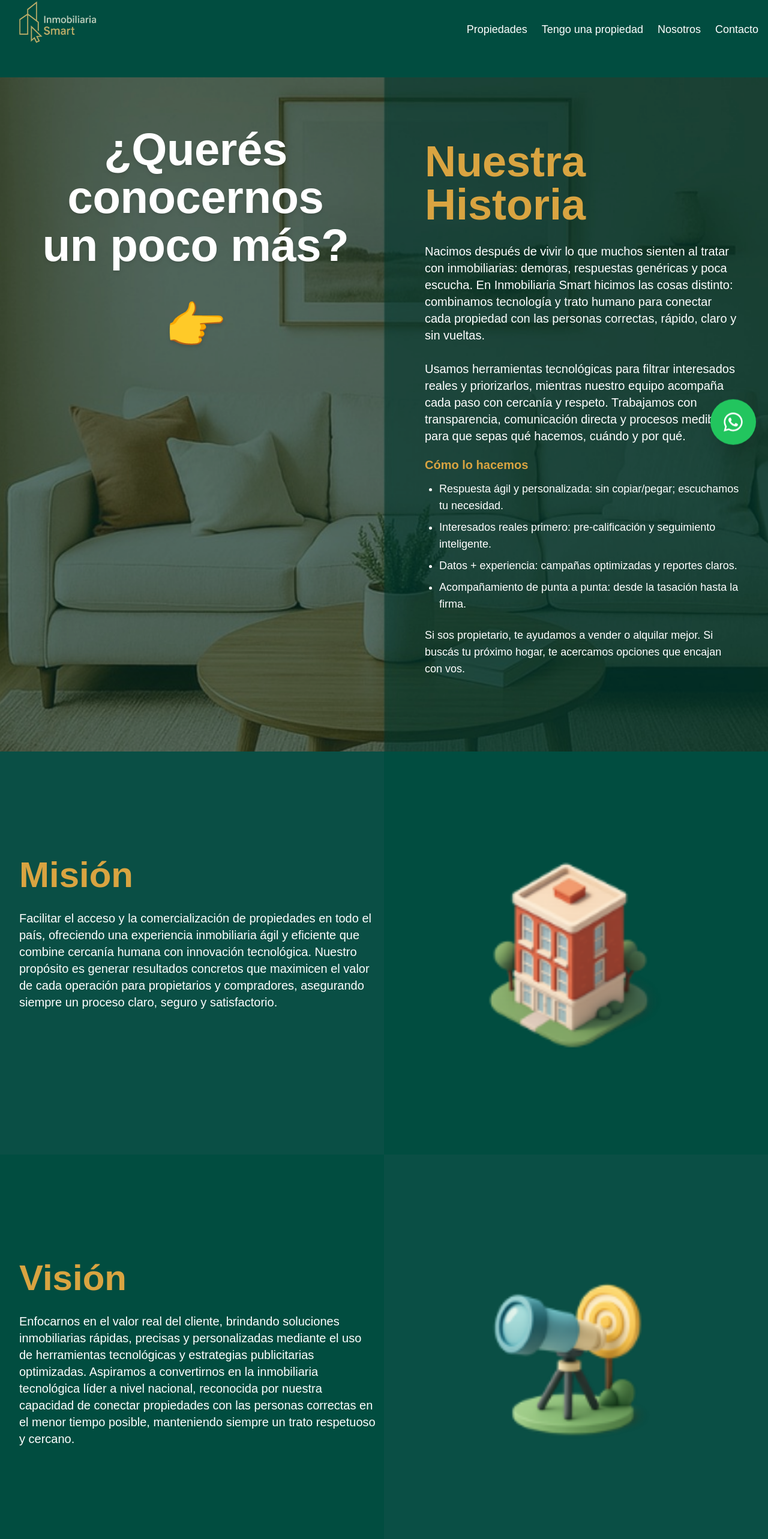
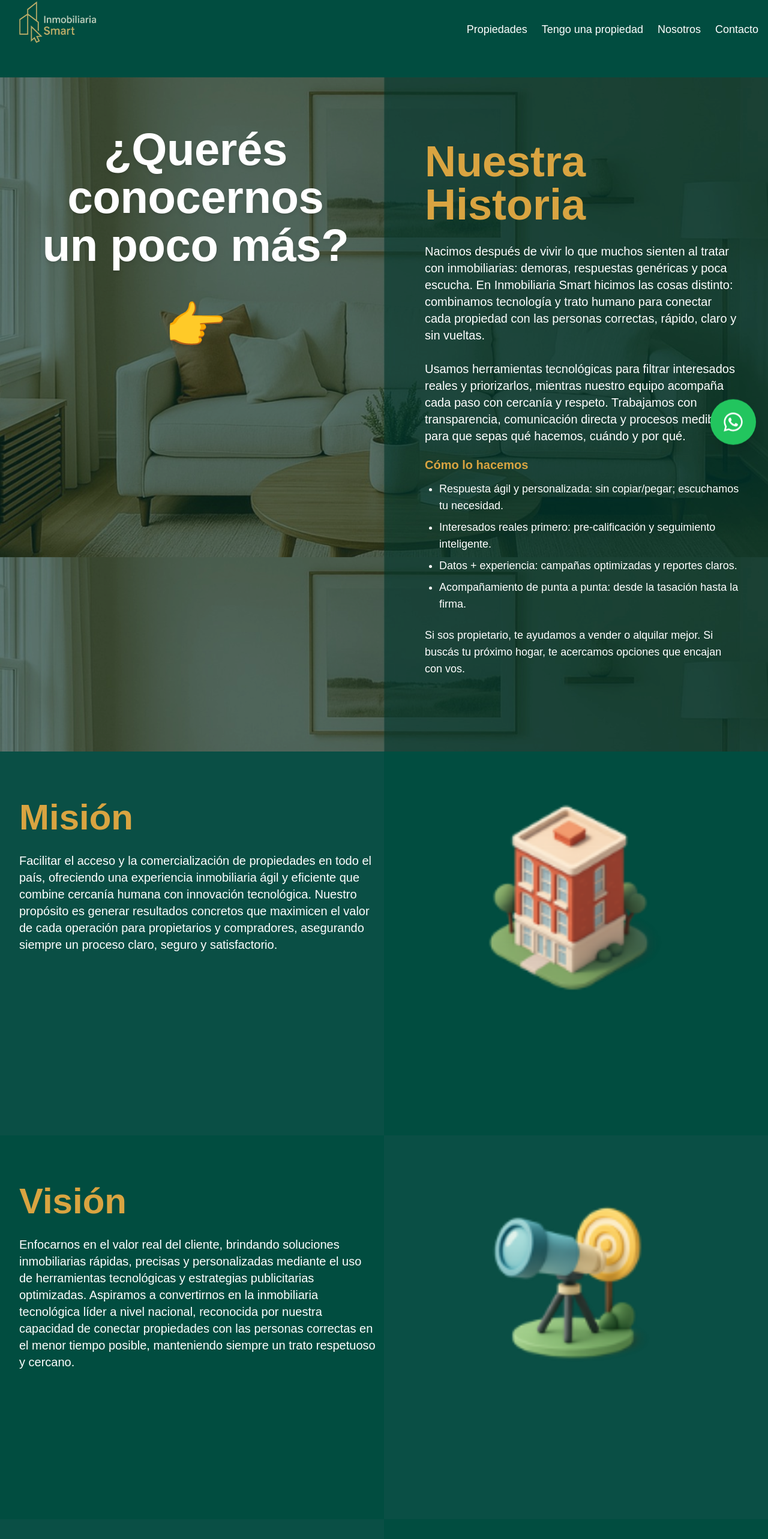
Before and after one commit to Fjmorell/tu-inmobiliaria, a React (Vite) app: page /nosotros in a window 1280 px wide. Shown: the part 31-2597 px from the top of the page at 60% size. Built offline with nearby package versions, Linux system fonts and the light colour scheme; a web font is replaced by a local one.

Commit message:
Primer commit

```diff
--- a/src/pages/Nosotros.jsx
+++ b/src/pages/Nosotros.jsx
@@ -1,24 +1,22 @@
 import React from 'react';
 import fondoNosotros from '../assets/fondo-nosotros.jpeg';
-import imgMision from '../assets/imagen-mision.png'; // ← mejor importar la imagen
+import imgMision from '../assets/imagen-mision.png';
 import imgVision from '../assets/vision.png';
 import imgValores from '../assets/valores.png';
-
 
 const Nosotros = () => {
   return (
     <>
+      {/* HERO */}
       <section
         className="relative text-white min-h-[80vh] overflow-x-hidden bg-[#014D40] md:bg-cover md:bg-center md:bg-no-repeat"
-  style={{ backgroundImage: `url(${fondoNosotros})` }}
+        style={{
+          backgroundImage: `url(${fondoNosotros})`,
+          backgroundAttachment: 'fixed',
+        }}
       >
-  {/* Overlay para oscurecer fondo */}
         <div className="absolute inset-0 bg-black/30 z-0" />
-
-  {/* Contenido */}
         <div className="relative z-10 w-full px-4 md:px-6 py-16 md:py-20 grid grid-cols-12 items-start gap-6">
-
-    {/* Izquierda: Título */}
           <div className="col-span-12 md:col-span-6 flex flex-col justify-center items-center text-center">
             <h2 className="font-primary font-extrabold drop-shadow-md text-white tracking-tight">
               <span className="block text-[32px] sm:text-[44px] md:text-[64px] lg:text-[76px] leading-[1.05] break-words">
@@ -29,32 +27,31 @@ const Nosotros = () => {
               </span>
             </h2>
 
-      <div className="mt-6 md:mt-8 text-[48px] sm:text-[56px] md:text-[72px] lg:text-[84px] drop-shadow-md select-none">
+            <div className="mt-6 md:mt-8 text-[48px] sm:text-[56px] md:text-[72px] lg:text-[84px] drop-shadow-md select-none block md:hidden">
+              👇
+            </div>
+            <div className="mt-6 md:mt-8 text-[48px] sm:text-[56px] md:text-[72px] lg:text-[84px] drop-shadow-md select-none hidden md:block">
               👉
             </div>
           </div>
 
-    {/* Derecha: Bloque de contenido */}
           <div className="col-span-12 md:col-span-6 flex flex-col justify-center md:pl-8">
             <div className="p-6 rounded-lg w-full max-w-[600px] mx-auto md:mx-0">
               <h1 className="font-primary font-extrabold mb-7 text-[#D9A441] text-4xl md:text-6xl lg:text-7xl break-words">
                 Nuestra Historia
               </h1>
-
               <p className="mb-7 leading-relaxed text-base md:text-lg lg:text-xl">
                 Nacimos después de vivir lo que muchos sienten al tratar con inmobiliarias:
                 demoras, respuestas genéricas y poca escucha. En Inmobiliaria Smart hicimos
                 las cosas distinto: combinamos tecnología y trato humano para conectar cada
                 propiedad con las personas correctas, rápido, claro y sin vueltas.
               </p>
-
               <p className="mb-5 leading-relaxed text-base md:text-lg lg:text-xl">
                 Usamos herramientas tecnológicas para filtrar interesados reales y priorizarlos,
                 mientras nuestro equipo acompaña cada paso con cercanía y respeto. Trabajamos con
                 transparencia, comunicación directa y procesos medibles, para que sepas qué
                 hacemos, cuándo y por qué.
               </p>
-
               <h2 className="font-bold mb-3 text-[#D9A441] text-lg md:text-xl">
                 Cómo lo hacemos
               </h2>
@@ -64,7 +61,6 @@ const Nosotros = () => {
                 <li>Datos + experiencia: campañas optimizadas y reportes claros.</li>
                 <li>Acompañamiento de punta a punta: desde la tasación hasta la firma.</li>
               </ul>
-
               <p className="mb-5 leading-relaxed text-base md:text-lg">
                 Si sos propietario, te ayudamos a vender o alquilar mejor. Si buscás tu próximo
                 hogar, te acercamos opciones que encajan con vos.
@@ -74,20 +70,21 @@ const Nosotros = () => {
         </div>
       </section>
 
-
-<section className="relative text-white py-16 md:py-20 lg:py-24">
-
-  {/* Fondo dividido 50/50 */}
+      {/* MISIÓN */}
+      <section
+         className="relative text-white min-h-[80vh] overflow-x-hidden bg-[#014D40] md:bg-cover md:bg-center md:bg-no-repeat"
+        style={{
+          backgroundImage: `url(${fondoNosotros})`,
+          backgroundAttachment: 'fixed',
+        }}
+      >
         <div
-    className="absolute inset-0 z-0"
+          className="absolute inset-0 z-0 hidden md:block"
           style={{
             background: 'linear-gradient(to right, #0A4F45 0 50%, #014D40 50% 100%)',
           }}
         />
-
-  {/* Contenido */}
         <div className="relative z-10 w-full px-4 md:px-8 lg:px-8 py-16 md:py-20 grid grid-cols-12 items-start gap-6">
-    {/* Texto izquierda */}
           <div className="col-span-12 md:col-span-6 flex justify-center items-center">
             <div className="max-w-[600px]">
               <h2 className="font-primary font-extrabold mb-7 text-[#D9A441] text-4xl md:text-5xl lg:text-6xl">
@@ -102,31 +99,31 @@ const Nosotros = () => {
               </p>
             </div>
           </div>
-
-    {/* Imagen derecha - AHORA MÁS GRANDE */}
           <div className="col-span-12 md:col-span-6 flex justify-center items-center relative z-10">
             <img
               src={imgMision}
               alt="Misión"
               className="w-[180px] md:w-[260px] lg:w-[320px]"
-        style={{ opacity: 1, mixBlendMode: 'normal', filter: 'none' }}
             />
           </div>
         </div>
       </section>
-<section className="relative text-white py-16 md:py-20 lg:py-24">
 
-  {/* Fondo con degradado visualmente distintivo */}
+      {/* VISIÓN */}
+      <section
+         className="relative text-white min-h-[80vh] overflow-x-hidden bg-[#014D40] md:bg-cover md:bg-center md:bg-no-repeat"
+        style={{
+          backgroundImage: `url(${fondoNosotros})`,
+          backgroundAttachment: 'fixed',
+        }}
+      >
         <div
-    className="absolute inset-0 z-0"
+          className="absolute inset-0 z-0 hidden md:block"
           style={{
             background: 'linear-gradient(to right, #014D40 0 50%, #0A4F45 50% 100%)',
           }}
         />
-
-  {/* Contenido Visión */}
         <div className="relative z-10 w-full px-4 md:px-8 lg:px-8 py-20 grid grid-cols-12 items-start gap-6">
-    {/* Texto izquierda */}
           <div className="col-span-12 md:col-span-6 flex justify-center items-center">
             <div className="max-w-[600px]">
               <h2 className="font-primary font-extrabold mb-7 text-[#D9A441] text-4xl md:text-5xl lg:text-6xl">
@@ -142,38 +139,37 @@ const Nosotros = () => {
               </p>
             </div>
           </div>
-
-    {/* Imagen derecha */}
           <div className="col-span-12 md:col-span-6 flex justify-center items-center relative z-10">
             <img
               src={imgVision}
               alt="Visión"
               className="w-[180px] md:w-[260px] lg:w-[320px]"
-        style={{ opacity: 1, mixBlendMode: 'normal', filter: 'none' }}
             />
           </div>
         </div>
       </section>
 
-<section className="relative text-white py-16 md:py-20 lg:py-24">
-
-  {/* Fondo con degradado visualmente distintivo */}
+      {/* VALORES */}
+      <section
+         className="relative text-white min-h-[80vh] overflow-x-hidden bg-[#014D40] md:bg-cover md:bg-center md:bg-no-repeat"
+        style={{
+          backgroundImage: `url(${fondoNosotros})`,
+          backgroundAttachment: 'fixed',
+        }}
+      >
         <div
-    className="absolute inset-0 z-0"
+          className="absolute inset-0 z-0 hidden md:block"
           style={{
             background: 'linear-gradient(to right, #0A4F45 0 50%, #014D40 50% 100%)',
           }}
         />
-
-  {/* Contenido Visión */}
         <div className="relative z-10 w-full px-4 md:px-8 lg:px-8 py-20 grid grid-cols-12 items-start gap-6">
-    {/* Texto izquierda */}
           <div className="col-span-12 md:col-span-6 flex justify-center items-center">
             <div className="max-w-[600px]">
               <h2 className="font-primary font-extrabold mb-7 text-[#D9A441] text-4xl md:text-5xl lg:text-6xl">
                 Valores
               </h2>
-        <p className="leading-relaxed text-base md:text-lg lg:text-xl font-normal">
+              <p className="leading-relaxed text-base md:text-lg lg:text-xl font-normal space-y-2">
                 Innovación constante – Adoptamos y perfeccionamos tecnologías que optimizan cada proceso inmobiliario.
 Respeto y ética – Actuamos con integridad en todas las etapas, cuidando la confianza de nuestros clientes.
 Rapidez y precisión – Reducimos tiempos y maximizamos resultados gracias a campañas y segmentaciones inteligentes.
@@ -182,21 +178,15 @@ Transparencia total – Comunicación directa, sin promesas vacías ni letra chi
               </p>
             </div>
           </div>
-
-    {/* Imagen derecha */}
           <div className="col-span-12 md:col-span-6 flex justify-center items-center relative z-10">
             <img
               src={imgValores}
               alt="Valores"
               className="w-[180px] md:w-[260px] lg:w-[320px]"
-        style={{ opacity: 1, mixBlendMode: 'normal', filter: 'none' }}
             />
           </div>
         </div>
       </section>
-
-
-
     </>
   );
 };
```
Lines whose indentation alone changed are shown as unchanged.
